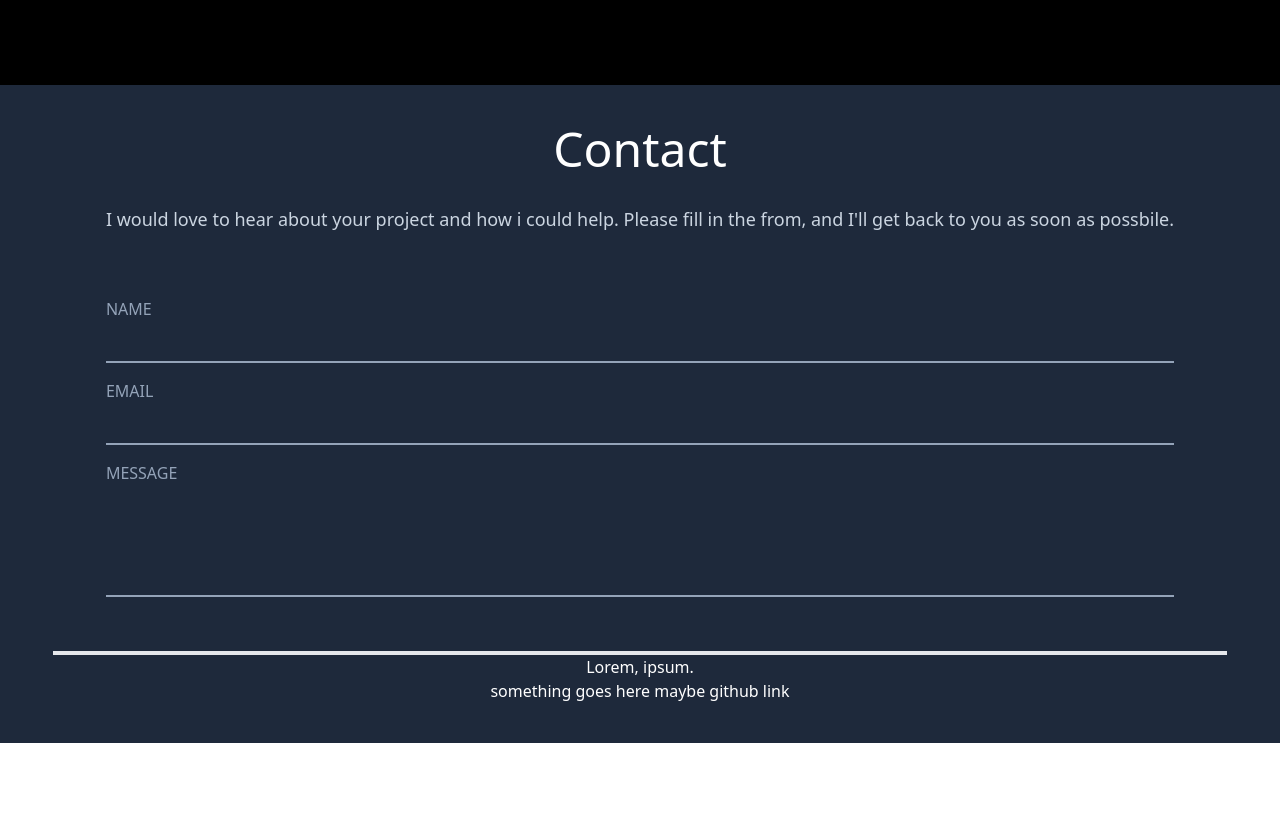
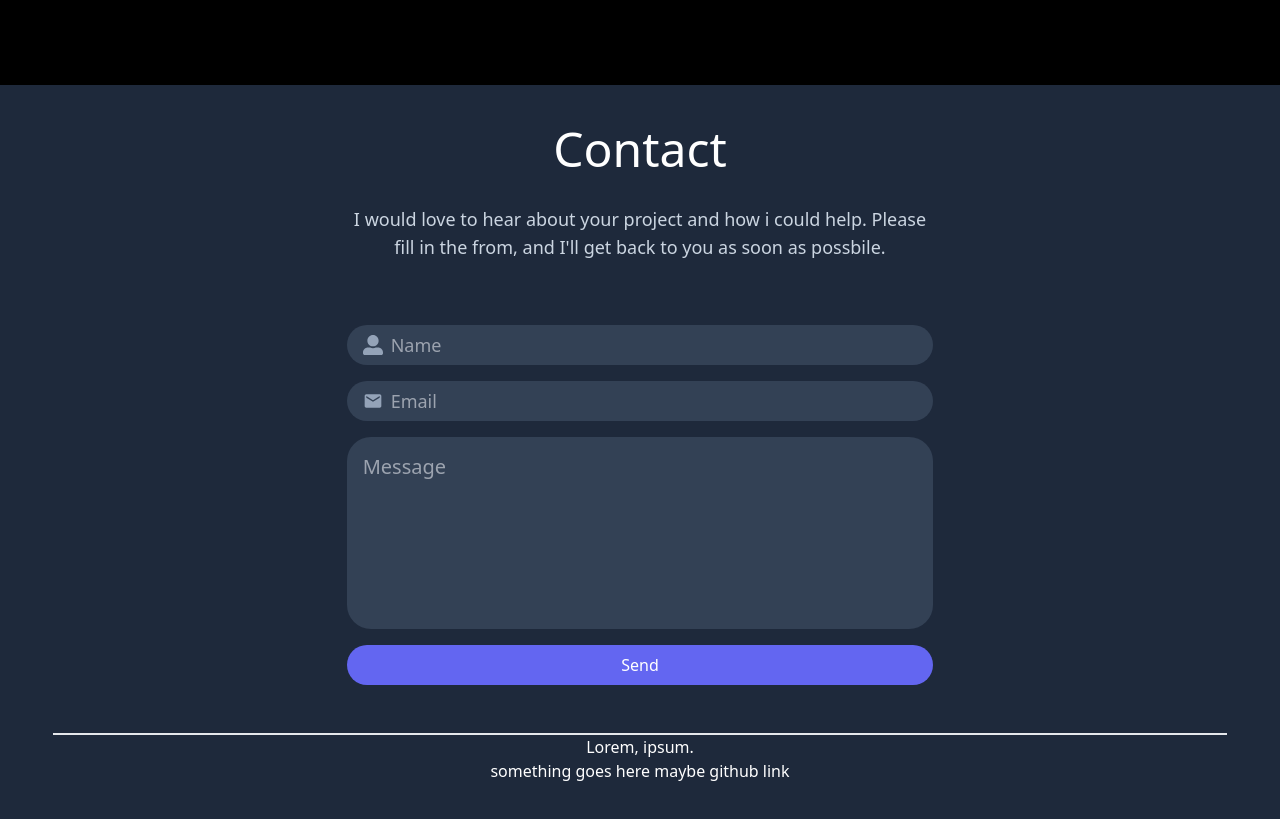
Before and after one commit to hefest42/portfolio-page, a React (Create React App) app: page / in a window 1280 px wide. Shown: the part 2260-3079 px from the top of the page. Before the commit the page ends 3003 px from the top, so only its background shows below. Built offline with nearby package versions, Linux system fonts and the light colour scheme.

Commit message:
redesigned contact form

```diff
--- a/src/components/Contact.js
+++ b/src/components/Contact.js
@@ -8,8 +8,8 @@ const Contact = ({ contactRef }) => {
     };
 
     return (
-        <div className=" w-11/12 border-b-4 flex flex-col justify-center items-center" ref={contactRef}>
-            <div className="flex flex-col justify-center items-center">
+        <div className="w-11/12 border-b-2 flex flex-col justify-center items-center" ref={contactRef}>
+            <div className="md:w-1/2 flex flex-col justify-center items-center">
                 <div className="flex flex-col justify-start items-center">
                     <h1 className="text-5xl">Contact</h1>
                     <p className="text-lg text-center mt-8 text-slate-300">
@@ -19,22 +19,22 @@ const Contact = ({ contactRef }) => {
                 </div>
 
                 <form className="w-full py-12" onSubmit={sendEmailHandler}>
-                    <Input type="text" name="NAME" />
-                    <Input type="email" name="EMAIL" />
+                    <Input type="text" name="Name" />
+                    <Input type="email" name="Email" />
 
-                    <div className="mt-4">
-                        <label className="text-slate-400" htmlFor="text-area">
-                            MESSAGE
-                        </label>
+                    <div className="mt-4 h-48 bg-slate-700 rounded-3xl flex flex-col justify-start items-start">
                         <textarea
                             required="yes"
-                            className="w-full h-[6rem] bg-transparent text-xl mt-4 border-b-[2px] border-slate-400 outline-none"
+                            className="w-full bg-transparent text-xl mt-4 px-4 outline-none"
                             name="text-area"
                             id="text-area"
-                            cols="30"
+                            cols="40"
                             rows="10"
-                        ></textarea>
+                            placeholder="Message"
+                        />
                     </div>
+
+                    <button className="bg-indigo-500 w-full h-10 rounded-3xl mt-4">Send</button>
                 </form>
             </div>
         </div>
--- a/src/components/Input.js
+++ b/src/components/Input.js
@@ -1,17 +1,25 @@
 import React from "react";
+
+import { FaUserAlt } from "react-icons/fa";
+import { MdEmail } from "react-icons/md";
 
 const Input = ({ type, name }) => {
     return (
-        <div className="flex flex-col">
-            <label className="mt-4 text-slate-400" htmlFor={name}>
-                {name}
+        <div className="bg-slate-700 w-full h-10 rounded-3xl flex justify-start items-center mt-4">
+            <label className="text-slate-400 ml-4 flex justify-start items-center" htmlFor={name}>
+                {name === "Name" ? (
+                    <FaUserAlt className="w-[20px] h-[20px]" />
+                ) : (
+                    <MdEmail className="w-[20px] h-[20px]" />
+                )}
             </label>
             <input
-                className="bg-transparent border-b-[2px] border-slate-400 outline-none py-2 "
+                className="flex-1 bg-transparent outline-none ml-2 text-lg"
                 type={type}
                 id={name}
                 name={name}
                 required="yes"
+                placeholder={name}
             />
         </div>
     );
```
